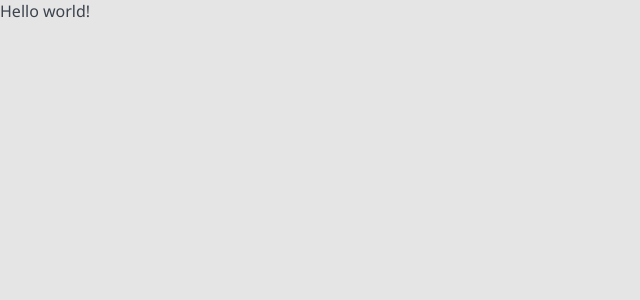
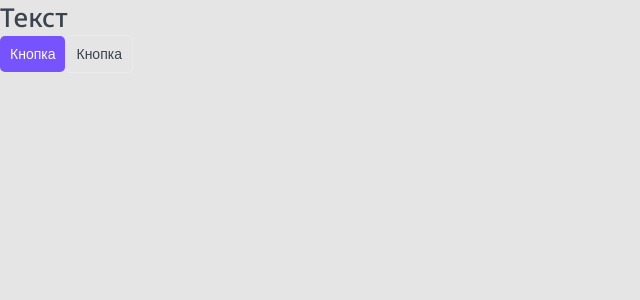
Before and after one commit to AndreyKozlovN/Online-School, a Next.js app: page / in a window 1280 px wide. Shown: the top 300 px of the page, without its empty margins (0-640 px from the left). Built offline with nearby package versions, Linux system fonts and the light colour scheme.

Commit message:
create Htag and Button components

```diff
--- /dev/null
+++ b/components/Button/Button.module.css
@@ -0,0 +1,35 @@
+.button {
+	display: inline-block;
+
+	box-sizing: border-box;
+	padding: 10px;
+
+	cursor: pointer;
+	text-align: center;
+	border: none;
+	border-radius: 5px;
+
+	font-size: 14px;
+
+	transition: all 0.2s;
+}
+
+.primary {
+	color: var(--white);
+	background-color: var(--primary);
+}
+
+.primary:hover {
+	background-color: var(--primary-hover);
+}
+
+.ghost {
+	color: var(--black);
+	background: none;
+	border: 1px solid var(--grey-light);
+}
+
+.ghost:hover {
+	color: var(--white);
+	background-color: var(--primary);
+}
--- /dev/null
+++ b/components/Button/Button.props.ts
@@ -0,0 +1,6 @@
+import { ReactNode } from "react";
+
+export interface ButtonProps {
+	children: ReactNode;
+	appearance: "primary" | "ghost";
+}
--- /dev/null
+++ b/components/Button/Button.tsx
@@ -0,0 +1,16 @@
+import styles from './Button.module.css';
+import { ButtonProps } from "./Button.props";
+import cn from "classnames";
+
+export const Button = ({ appearance, children }: ButtonProps): JSX.Element => {
+	return (
+		<button
+			className={cn(styles.button, {
+				[styles.primary]: appearance == "primary",
+				[styles.ghost]: appearance == "ghost"
+			})}
+		>
+			{children}
+		</button>
+	)
+};
--- /dev/null
+++ b/components/Htag/Htag.module.css
@@ -0,0 +1,20 @@
+.h1 {
+	font-weight: 500;
+	font-size: 26px;
+	line-height: 35px;
+	margin: 0;
+}
+
+.h2 {
+	font-weight: 500;
+	font-size: 22px;
+	line-height: 30px;
+	margin: 0;
+}
+
+.h3 {
+	font-weight: 600;
+	font-size: 20px;
+	line-height: 27px;
+	margin: 0;
+}
--- /dev/null
+++ b/components/Htag/Htag.props.ts
@@ -0,0 +1,6 @@
+import { ReactNode } from "react";
+
+export interface HtagProps {
+	tag: 'h1' | 'h2' | 'h3';
+	children: ReactNode;
+}
--- /dev/null
+++ b/components/Htag/Htag.tsx
@@ -0,0 +1,15 @@
+import { HtagProps } from "./Htag.props";
+import styles from './Htag.module.css';
+
+export const Htag = ({ tag, children }: HtagProps): JSX.Element => {
+	switch (tag) {
+		case 'h1':
+			return <h1 className={styles.h1}>{children}</h1>;
+		case 'h2':
+			return <h2 className={styles.h2}>{children}</h2>;
+		case 'h3':
+			return <h3 className={styles.h3}>{children}</h3>;
+		default:
+			return <></>;
+	}
+};
--- /dev/null
+++ b/components/index.ts
@@ -0,0 +1,2 @@
+export * from "./Htag/Htag";
+export * from "./Button/Button";
--- a/package.json
+++ b/package.json
@@ -20,6 +20,7 @@
     "stylelint-order-config-standard": "^0.1.3"
   },
   "devDependencies": {
+    "@types/classnames": "^2.3.1",
     "@types/node": "^18.11.0",
     "@types/react": "^18.0.21",
     "@typescript-eslint/eslint-plugin": "^5.40.0",
--- a/pages/index.tsx
+++ b/pages/index.tsx
@@ -1,11 +1,13 @@
-import Head from "next/head";
-import Image from "next/image";
+import React from 'react';
+import { Button, Htag } from "../components";
 
 export default function Home(): JSX.Element {
 
   return (
-    <div>
-      Hello world!
-    </div>
+    <>
+      <Htag tag="h1">Текст</Htag>
+      <Button appearance="primary">Кнопка</Button>
+      <Button appearance="ghost">Кнопка</Button>
+    </>
   );
 }
--- a/styles/globals.css
+++ b/styles/globals.css
@@ -20,8 +20,10 @@
 
 :root {
 	--black: #3B434E;
+	--grey-light: #EBEBEB;
 	--white: white;
 	--primary: #7653FC;
+	--primary-hover: #5e36fc;
 	--red: #FC836D;
 	--green: #1DC47E;
 	--green-light: #C8F8E4;
```
Also changed, not shown: 1 other file (tests, documents, lock files or other folders).
